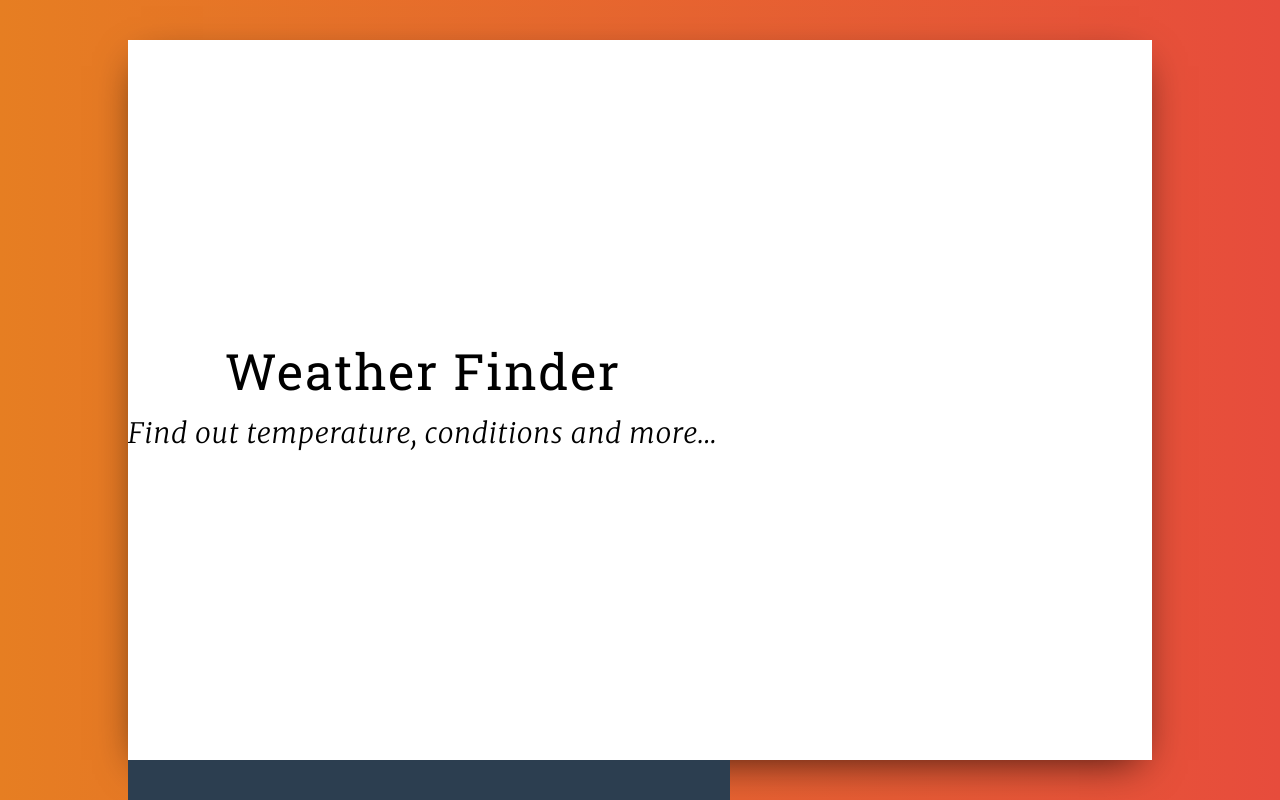
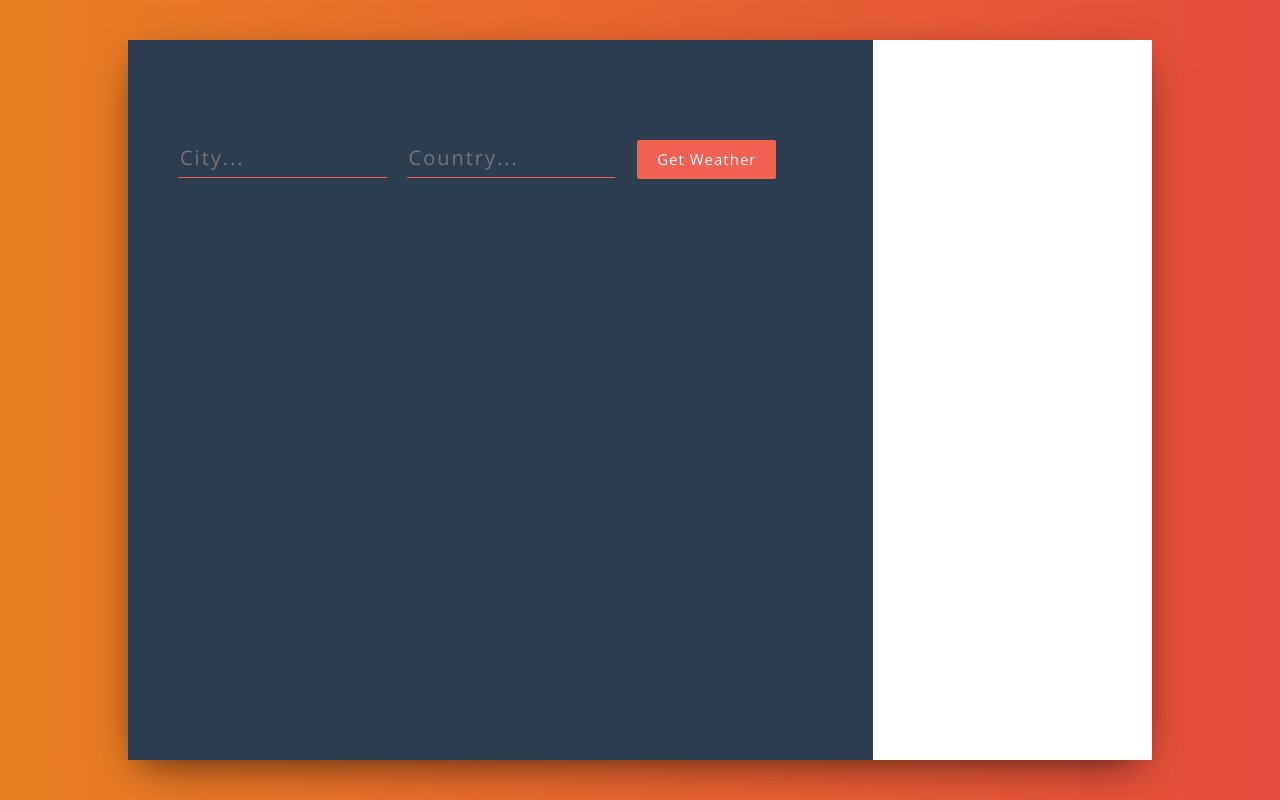
Before and after one commit to Venkatnatraj/React-weather-App, a React (Create React App) app in the folder natraj/: page / in a window 1280 px wide. Shown: the top 800 px of the page. Built offline with nearby package versions, Linux system fonts and the light colour scheme.

Commit message:
changes made

```diff
--- a/natraj/src/components/Form.js
+++ b/natraj/src/components/Form.js
@@ -4,7 +4,7 @@
 	<form onSubmit={props.getWeather}>
 		<input type="text" name="city" placeholder="City..."/>
 		<input type="text" name="country" placeholder="Country..."/>
-		{/* <button>Get Weather</button> */}
+		<button>Get Weather</button>
 	</form>
 );
 
--- a/natraj/src/components/Titles.js
+++ b/natraj/src/components/Titles.js
@@ -3,8 +3,8 @@
 
 const Titles = () => (
 	<div>
-		<h1 className="title-container__title">Weather Finder</h1>
-		<h3 className="title-container__subtitle">Find out temperature, conditions and more...</h3>
+		{/* <h1 className="title-container__title">Weather Finder</h1>
+		<h3 className="title-container__subtitle">Find out temperature, conditions and more...</h3> */}
 	</div>
 );
 
```
